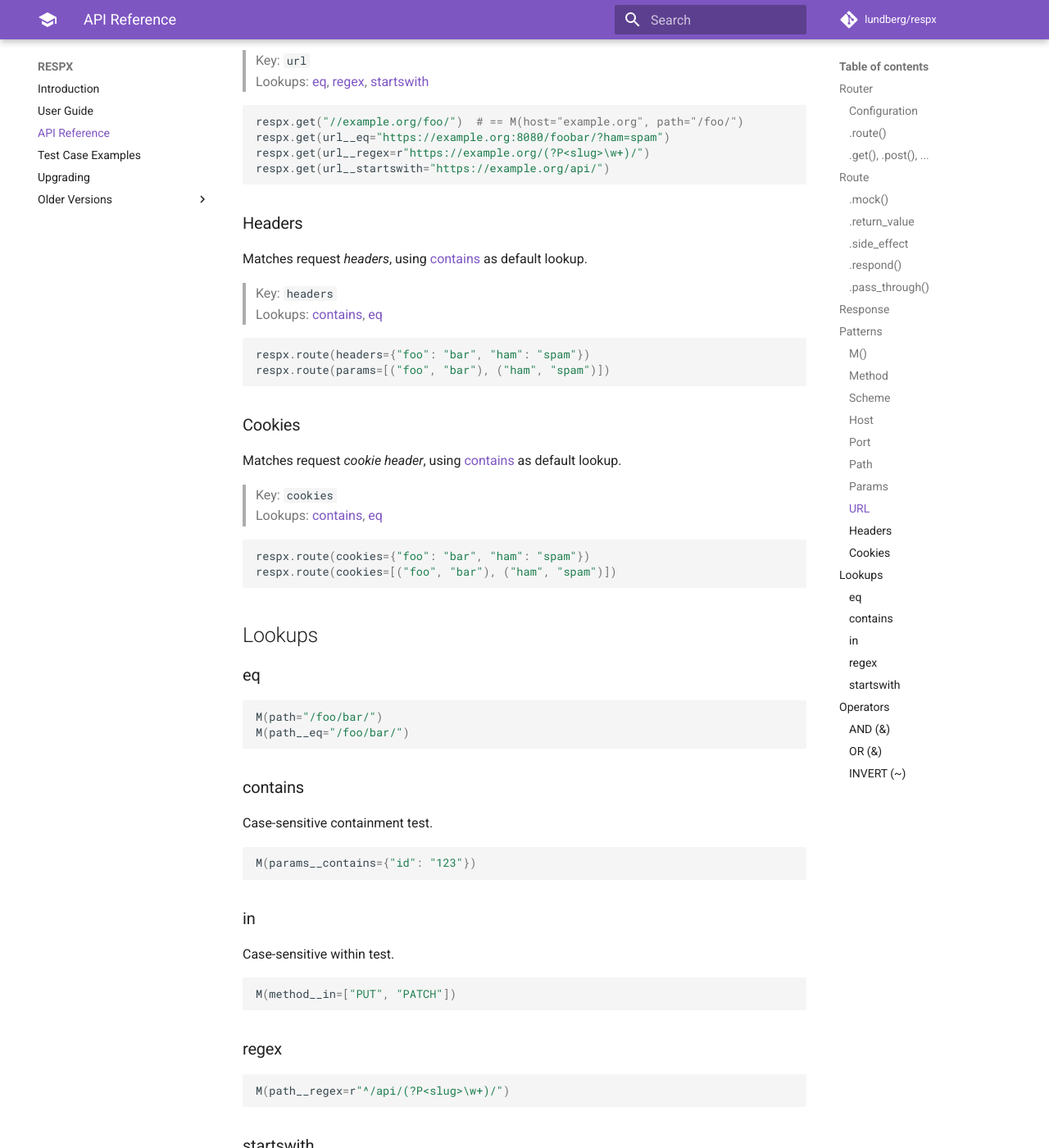
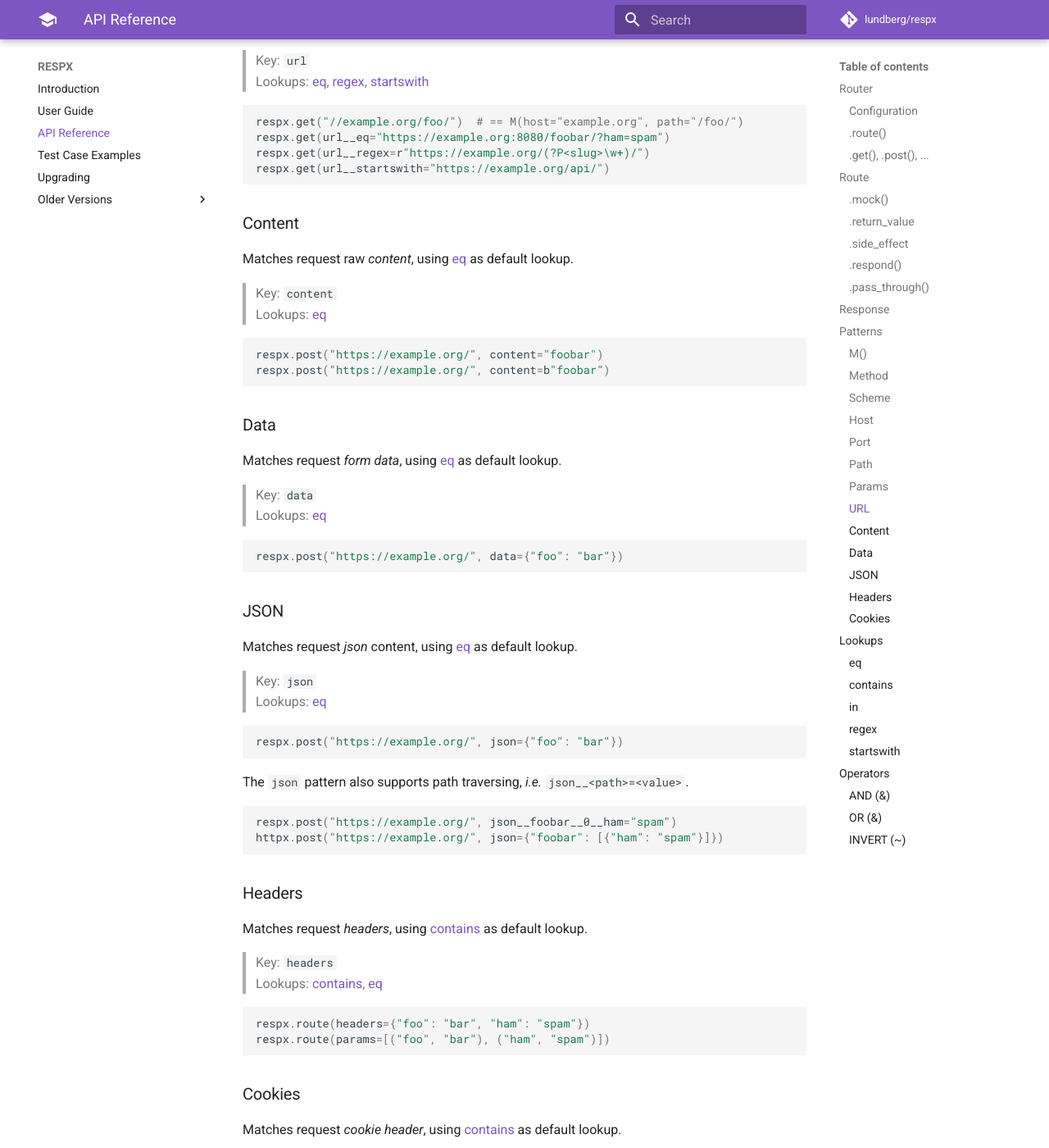
Before and after one commit to lundberg/respx, an MkDocs documentation site: the page built from docs/api.md, in a window 1280 px wide and 1400 px high, scrolled down 6595 px. Shown: the whole window at 82% size. Built offline with MkDocs 1.6.1 and Material for MkDocs 9.7.7, drawn with Linux system fonts in a browser that asks for light colours; comment, search, counter and statistics services are not loaded.

Commit message:
Update docs

````diff
--- a/docs/api.md
+++ b/docs/api.md
@@ -267,6 +267,36 @@
 respx.get(url__startswith="https://example.org/api/")
 ```
 
+### Content
+Matches request raw *content*, using [eq](#eq) as default lookup.
+> Key: `content`
+> Lookups: [eq](#eq)
+``` python
+respx.post("https://example.org/", content="foobar")
+respx.post("https://example.org/", content=b"foobar")
+```
+
+### Data
+Matches request *form data*, using [eq](#eq) as default lookup.
+> Key: `data`
+> Lookups: [eq](#eq)
+``` python
+respx.post("https://example.org/", data={"foo": "bar"})
+```
+
+### JSON
+Matches request *json* content, using [eq](#eq) as default lookup.
+> Key: `json`
+> Lookups: [eq](#eq)
+``` python
+respx.post("https://example.org/", json={"foo": "bar"})
+```
+The `json` pattern also supports path traversing, *i.e.* `json__<path>=<value>`.
+``` python
+respx.post("https://example.org/", json__foobar__0__ham="spam")
+httpx.post("https://example.org/", json={"foobar": [{"ham": "spam"}]})
+```
+
 ### Headers
 Matches request *headers*, using [contains](#contains) as default lookup.
 > Key: `headers`
````
Also changed, not shown: docs/index.md (+1 -1 lines), docs/upgrade.md (+1 -1 lines).
